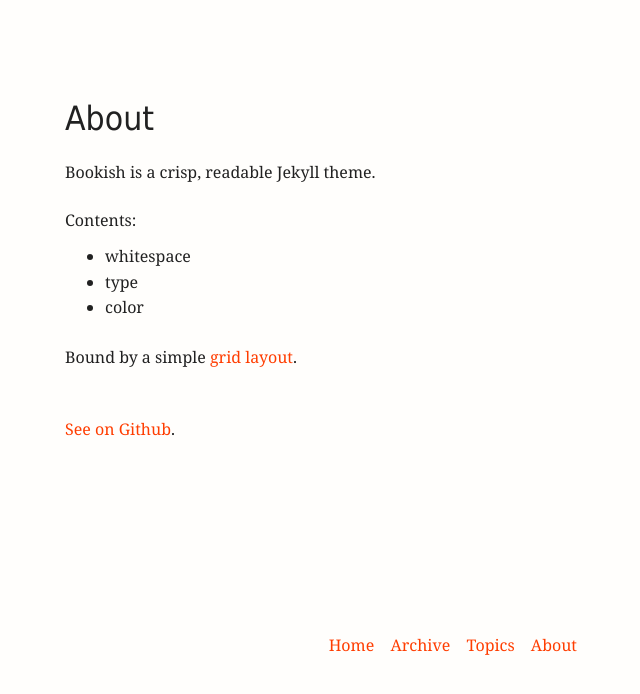
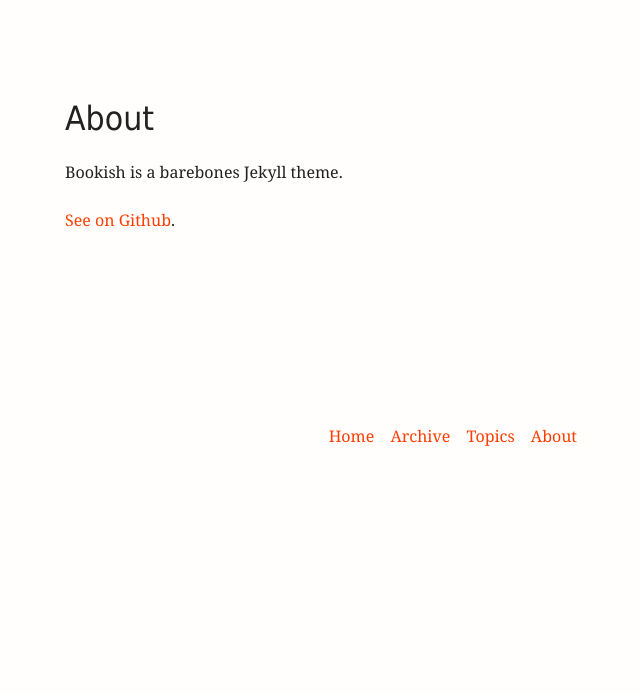
Before and after one commit to Awjin/bookish, a Jekyll site: the page built from about.md, in a window 1280 px wide. Shown: the top 694 px of the page, without its empty margins (319-959 px from the left). Built offline with Jekyll 4.4.1, drawn with Linux system fonts in a browser that asks for light colours; some web fonts are replaced.

Commit message:
Update about.md copoy

```diff
--- a/about.md
+++ b/about.md
@@ -6,14 +6,6 @@ header_page: true
 header_rank: 3
 ---
 
-Bookish is a crisp, readable Jekyll theme.
+Bookish is a barebones Jekyll theme.
 
-Contents:
-  - whitespace
-  - type
-  - color
-
-Bound by a simple [grid layout](http://mdo.github.io/table-grid/).
-
-<br>
 [See on Github](https://github.com/awjin/bookish).
```
